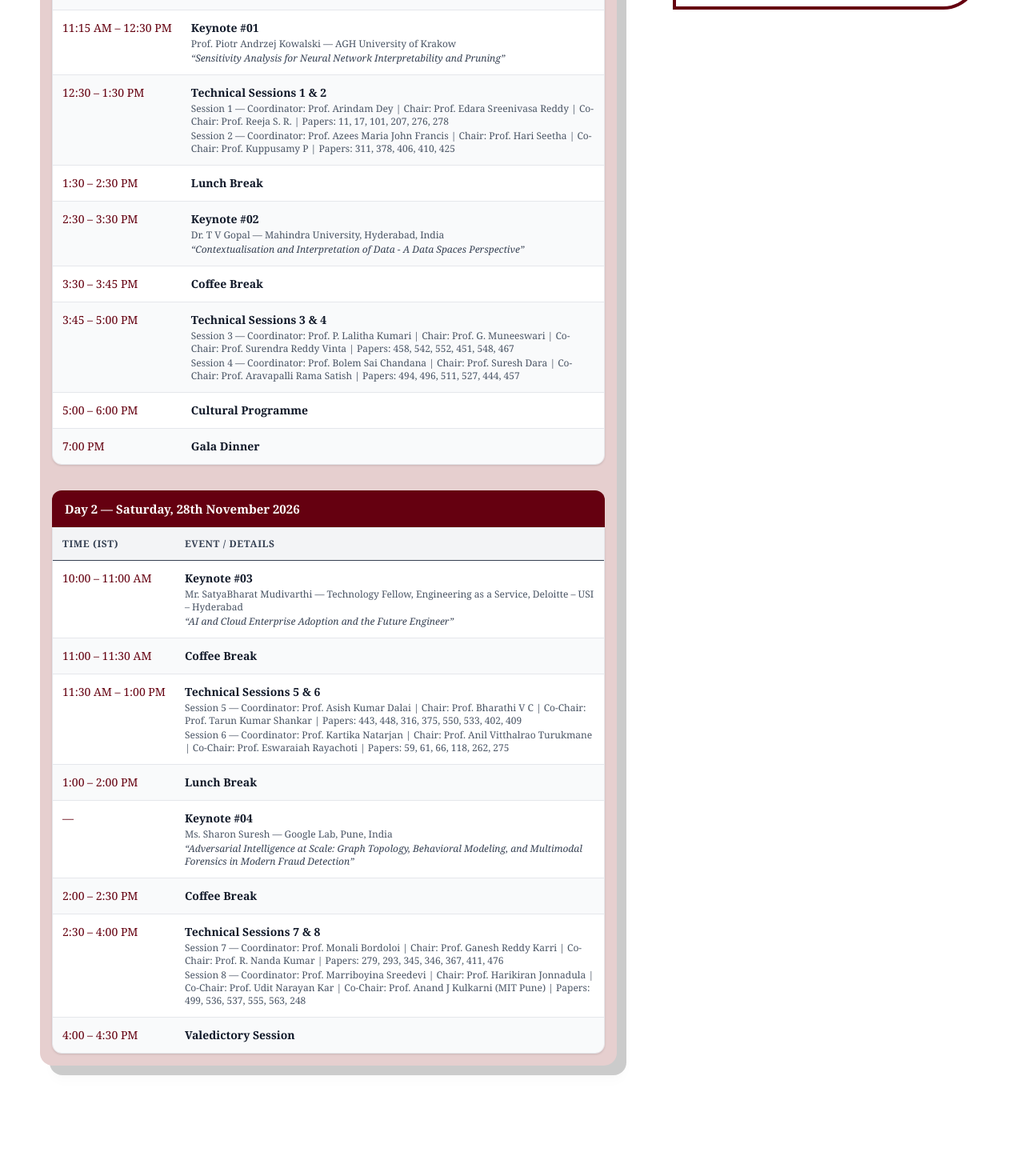
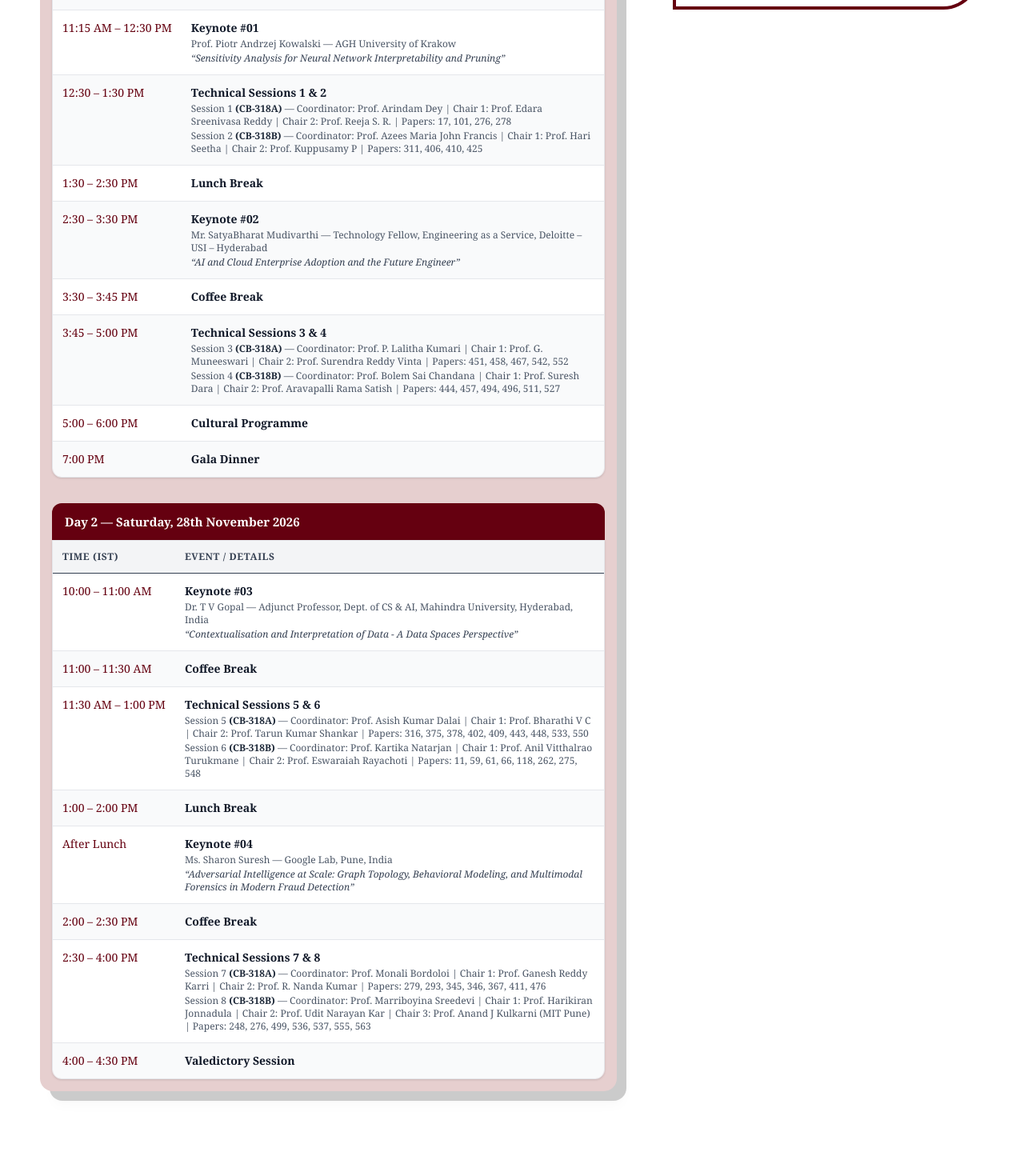
Before and after one commit to samnaresh-123/iccide, a Next.js app: page /program-schedule in a window 1280 px wide. Shown: the part 1080-2550 px from the top of the page at 80% size. Built offline with nearby package versions, Linux system fonts and the light colour scheme; grey boxes are pictures that could not be loaded.

Commit message:
updated schedule

```diff
--- a/app/program-schedule/page.tsx
+++ b/app/program-schedule/page.tsx
@@ -15,23 +15,23 @@ const day1 = [
     time: "12:30 – 1:30 PM",
     event: "Technical Sessions 1 & 2",
     detail:
-      "Session 1 — Coordinator: Prof. Arindam Dey | Chair: Prof. Edara Sreenivasa Reddy | Co-Chair: Prof. Reeja S. R. | Papers: 11, 17, 101, 207, 276, 278\n" +
-      "Session 2 — Coordinator: Prof. Azees Maria John Francis | Chair: Prof. Hari Seetha | Co-Chair: Prof. Kuppusamy P | Papers: 311, 378, 406, 410, 425",
+      "Session 1 (CB-318A) — Coordinator: Prof. Arindam Dey | Chair 1: Prof. Edara Sreenivasa Reddy | Chair 2: Prof. Reeja S. R. | Papers: 17, 101, 276, 278\n" +
+      "Session 2 (CB-318B) — Coordinator: Prof. Azees Maria John Francis | Chair 1: Prof. Hari Seetha | Chair 2: Prof. Kuppusamy P | Papers: 311, 406, 410, 425",
   },
   { time: "1:30 – 2:30 PM",      event: "Lunch Break" },
   {
     time: "2:30 – 3:30 PM",
     event: "Keynote #02",
-    detail: "Dr. T V Gopal — Mahindra University, Hyderabad, India",
-    talk: "Contextualisation and Interpretation of Data - A Data Spaces Perspective",
+    detail: "Mr. SatyaBharat Mudivarthi — Technology Fellow, Engineering as a Service, Deloitte – USI – Hyderabad",
+    talk: "AI and Cloud Enterprise Adoption and the Future Engineer",
   },
   { time: "3:30 – 3:45 PM",      event: "Coffee Break" },
   {
     time: "3:45 – 5:00 PM",
     event: "Technical Sessions 3 & 4",
     detail:
-      "Session 3 — Coordinator: Prof. P. Lalitha Kumari | Chair: Prof. G. Muneeswari | Co-Chair: Prof. Surendra Reddy Vinta | Papers: 458, 542, 552, 451, 548, 467\n" +
-      "Session 4 — Coordinator: Prof. Bolem Sai Chandana | Chair: Prof. Suresh Dara | Co-Chair: Prof. Aravapalli Rama Satish | Papers: 494, 496, 511, 527, 444, 457",
+      "Session 3 (CB-318A) — Coordinator: Prof. P. Lalitha Kumari | Chair 1: Prof. G. Muneeswari | Chair 2: Prof. Surendra Reddy Vinta | Papers: 451, 458, 467, 542, 552\n" +
+      "Session 4 (CB-318B) — Coordinator: Prof. Bolem Sai Chandana | Chair 1: Prof. Suresh Dara | Chair 2: Prof. Aravapalli Rama Satish | Papers: 444, 457, 494, 496, 511, 527",
   },
   { time: "5:00 – 6:00 PM",      event: "Cultural Programme" },
   { time: "7:00 PM",             event: "Gala Dinner" },
@@ -41,20 +41,20 @@ const day2 = [
   {
     time: "10:00 – 11:00 AM",
     event: "Keynote #03",
-    detail: "Mr. SatyaBharat Mudivarthi — Technology Fellow, Engineering as a Service, Deloitte – USI – Hyderabad",
-    talk: "AI and Cloud Enterprise Adoption and the Future Engineer",
+    detail: "Dr. T V Gopal — Adjunct Professor, Dept. of CS & AI, Mahindra University, Hyderabad, India",
+    talk: "Contextualisation and Interpretation of Data - A Data Spaces Perspective",
   },
   { time: "11:00 – 11:30 AM",    event: "Coffee Break" },
   {
     time: "11:30 AM – 1:00 PM",
     event: "Technical Sessions 5 & 6",
     detail:
-      "Session 5 — Coordinator: Prof. Asish Kumar Dalai | Chair: Prof. Bharathi V C | Co-Chair: Prof. Tarun Kumar Shankar | Papers: 443, 448, 316, 375, 550, 533, 402, 409\n" +
-      "Session 6 — Coordinator: Prof. Kartika Natarjan | Chair: Prof. Anil Vitthalrao Turukmane | Co-Chair: Prof. Eswaraiah Rayachoti | Papers: 59, 61, 66, 118, 262, 275",
+      "Session 5 (CB-318A) — Coordinator: Prof. Asish Kumar Dalai | Chair 1: Prof. Bharathi V C | Chair 2: Prof. Tarun Kumar Shankar | Papers: 316, 375, 378, 402, 409, 443, 448, 533, 550\n" +
+      "Session 6 (CB-318B) — Coordinator: Prof. Kartika Natarjan | Chair 1: Prof. Anil Vitthalrao Turukmane | Chair 2: Prof. Eswaraiah Rayachoti | Papers: 11, 59, 61, 66, 118, 262, 275, 548",
   },
   { time: "1:00 – 2:00 PM",      event: "Lunch Break" },
   {
-    time: "",
+    time: "After Lunch",
     event: "Keynote #04",
     detail: "Ms. Sharon Suresh — Google Lab, Pune, India",
     talk: "Adversarial Intelligence at Scale: Graph Topology, Behavioral Modeling, and Multimodal Forensics in Modern Fraud Detection",
@@ -64,8 +64,8 @@ const day2 = [
     time: "2:30 – 4:00 PM",
     event: "Technical Sessions 7 & 8",
     detail:
-      "Session 7 — Coordinator: Prof. Monali Bordoloi | Chair: Prof. Ganesh Reddy Karri | Co-Chair: Prof. R. Nanda Kumar | Papers: 279, 293, 345, 346, 367, 411, 476\n" +
-      "Session 8 — Coordinator: Prof. Marriboyina Sreedevi | Chair: Prof. Harikiran Jonnadula | Co-Chair: Prof. Udit Narayan Kar | Co-Chair: Prof. Anand J Kulkarni (MIT Pune) | Papers: 499, 536, 537, 555, 563, 248",
+      "Session 7 (CB-318A) — Coordinator: Prof. Monali Bordoloi | Chair 1: Prof. Ganesh Reddy Karri | Chair 2: Prof. R. Nanda Kumar | Papers: 279, 293, 345, 346, 367, 411, 476\n" +
+      "Session 8 (CB-318B) — Coordinator: Prof. Marriboyina Sreedevi | Chair 1: Prof. Harikiran Jonnadula | Chair 2: Prof. Udit Narayan Kar | Chair 3: Prof. Anand J Kulkarni (MIT Pune) | Papers: 248, 276, 499, 536, 537, 555, 563",
   },
   { time: "4:00 – 4:30 PM",      event: "Valedictory Session" },
 ];
@@ -76,6 +76,20 @@ type Row = {
   detail?: string;
   talk?: string;
 };
+
+/** Renders a detail line, bolding any venue token like (CB-318A) or (CB-318B). */
+function DetailLine({ text }: { text: string }) {
+  const parts = text.split(/(\(CB-[^\)]+\))/g);
+  return (
+    <p className="text-xs text-gray-600 mt-0.5">
+      {parts.map((part, i) =>
+        /^\(CB-[^\)]+\)$/.test(part)
+          ? <strong key={i} className="font-bold text-gray-800">{part}</strong>
+          : part
+      )}
+    </p>
+  );
+}
 
 function ScheduleTable({ rows }: { rows: Row[] }) {
   return (
@@ -97,7 +111,7 @@ function ScheduleTable({ rows }: { rows: Row[] }) {
                 <p className="font-semibold text-gray-900">{row.event}</p>
                 {row.detail &&
                   row.detail.split("\n").map((line, i) => (
-                    <p key={i} className="text-xs text-gray-600 mt-0.5">{line}</p>
+                    <DetailLine key={i} text={line} />
                   ))}
                 {row.talk && (
                   <p className="text-xs text-gray-700 mt-0.5 italic">&ldquo;{row.talk}&rdquo;</p>
```
Also changed, not shown: parse.js (deleted), 2 other files (tests, documents, lock files or other folders).
